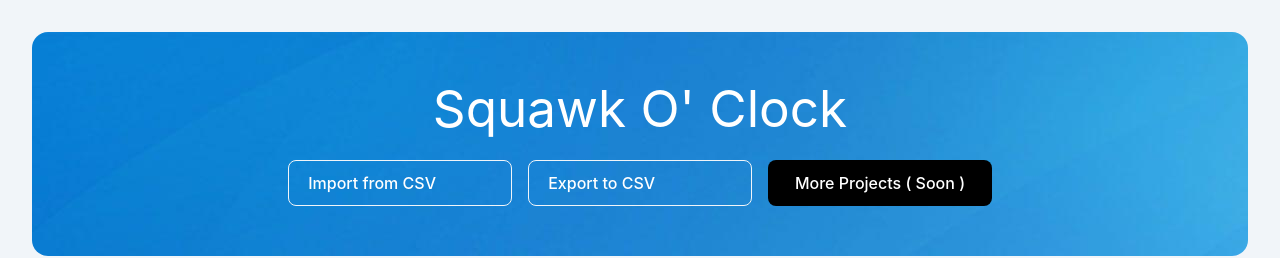
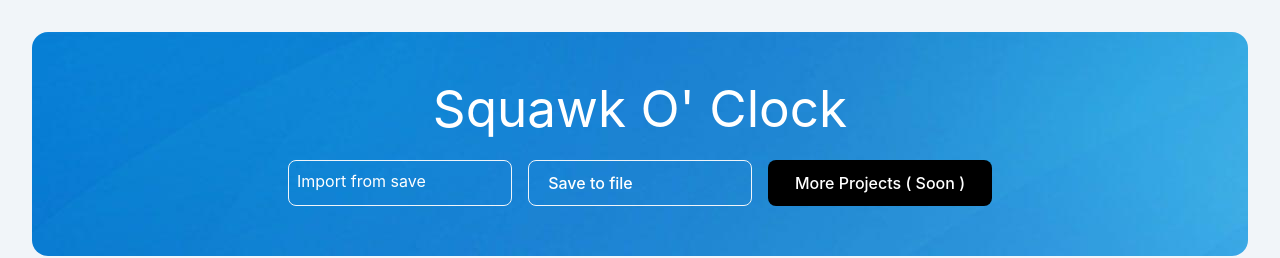
Before and after one commit to jdomaga/SquawkClock, a React (Vite) app in the folder TimeTracker/: page / in a window 1280 px wide. Shown: the top 258 px of the page. Built offline with nearby package versions, Linux system fonts and the light colour scheme.

Commit message:
feat: adding save and import

```diff
--- a/TimeTracker/src/App.tsx
+++ b/TimeTracker/src/App.tsx
@@ -3,6 +3,8 @@ import "./App.css";
 import Metrics from "./components/charts/Metrics";
 import Hero from "./components/Hero";
 import TimerGroups from "./components/TimerGroups";
+import DownloadSave from './components/DownloadSave'
+import ImportSave from './components/ImportSave'
 import ActiveTimer from "./models/ActiveTimer";
 import bgHero from "/assets/img/bg.jpg";
 
@@ -35,12 +37,8 @@ function App() {
   return (
     <div className="App flex flex-col gap-y-8">
       <Hero bgUrl={bgHero} title="Squawk O' Clock">
-        <button className="bg-transparent text-white border-solid border border-slate-100 w-56 text-left">
-          Import from CSV
-        </button>
-        <button className="bg-transparent text-white border-solid border border-slate-100 w-56 text-left">
-          Export to CSV
-        </button>
+        <ImportSave setFinishedTimers={setFinishedTimers} setTimers={setTimers} />
+        <DownloadSave finishedTimers={finishedTimers} timers={timers} />
         <button className="bg-black text-white w-56"> More Projects ( Soon )</button>
       </Hero>
       <TimerGroups timers={timers} setTimers={setTimers} finishedTimers={finishedTimers} setFinishedTimers={setFinishedTimers} />
--- /dev/null
+++ b/TimeTracker/src/components/DownloadSave.tsx
@@ -0,0 +1,26 @@
+import ActiveTimer from "../models/ActiveTimer";
+export default function DownloadSave({
+  timers,
+  finishedTimers,
+}: {
+  timers: ActiveTimer[];
+  finishedTimers: ActiveTimer[];
+}) {
+  const csvStr = JSON.stringify({
+    activeTimers: timers,
+    finishedTimers
+  });
+
+  return (
+    <a
+      className="link-button"
+      download="example.txt"
+      target="_blank"
+      href={`data:text/csv;charset=utf-8,${encodeURI(csvStr)}`}
+    >
+    <button className="bg-transparent text-white border-solid border border-slate-100 w-56 text-left">
+        Save to file
+    </button>
+      </a>
+  );
+}
--- /dev/null
+++ b/TimeTracker/src/components/ImportSave.tsx
@@ -0,0 +1,48 @@
+export default function DownloadSave({
+    setTimers,
+    setFinishedTimers,
+}: {
+  setTimers: Function;
+  setFinishedTimers: Function;
+}) {
+
+    function importSave(e: React.ChangeEvent<HTMLInputElement>){
+        if(!e.target.files?.length) return;
+
+        const saveFile = e.target.files[0];
+        const reader = new FileReader();
+        reader.addEventListener('load', (evt) => {
+            if(reader.result){
+                let decodedStr;
+                if(reader.result instanceof ArrayBuffer){
+                    decodedStr = new TextDecoder().decode(reader.result);
+                }else {
+                    decodedStr = reader.result;
+                }
+                const saveDataObj = JSON.parse(decodedStr)
+                if(saveDataObj.activeTimers){
+                    saveDataObj.activeTimers = saveDataObj.activeTimers.map((timer) => {return {...timer, startDate : new Date(timer.startDate)}});
+                    console.log(saveDataObj.activeTimers)
+                    setTimers(saveDataObj.activeTimers)
+                }
+                if(saveDataObj.finishedTimers){
+                    saveDataObj.finishedTimers = saveDataObj.finishedTimers.map((timer) => {return {...timer, startDate : new Date(timer.startDate)}});
+                    setFinishedTimers(saveDataObj.finishedTimers);
+                }
+            }
+        })
+        reader.readAsText(saveFile);
+    }
+
+  return (
+    <div className="bg-transparent text-white border-solid border border-slate-100 rounded-lg w-56 text-left p-2">
+        <input
+            type="file"
+            id="fileImport" name="fileImport"
+            className="hidden"
+            onChange={(e) => importSave(e)}
+            accept=".txt"/>
+        <label htmlFor="fileImport">Import from save</label>
+    </div>
+  );
+}
--- a/TimeTracker/src/index.css
+++ b/TimeTracker/src/index.css
@@ -93,3 +93,7 @@ button:focus-visible {
 .timer-table th{
   padding: 1rem 1.5rem 1rem 1.5rem;
 }
+
+a.link-button {
+  all: unset;
+}
--- a/TimeTracker/src/tailwindstyles.css
+++ b/TimeTracker/src/tailwindstyles.css
@@ -643,17 +643,21 @@ button:hover {
   border-radius: 1rem;
 }
 
+.rounded-lg {
+  border-radius: 0.5rem;
+}
+
 .rounded-b-xl {
   border-bottom-right-radius: 0.75rem;
   border-bottom-left-radius: 0.75rem;
 }
 
+.border-2 {
+  border-width: 2px;
+}
+
 .border {
   border-width: 1px;
-}
-
-.border-2 {
-  border-width: 2px;
 }
 
 .border-b-2 {
@@ -664,14 +668,14 @@ button:hover {
   border-style: solid;
 }
 
+.border-slate-300 {
+  --tw-border-opacity: 1;
+  border-color: rgb(203 213 225 / var(--tw-border-opacity));
+}
+
 .border-slate-100 {
   --tw-border-opacity: 1;
   border-color: rgb(241 245 249 / var(--tw-border-opacity));
-}
-
-.border-slate-300 {
-  --tw-border-opacity: 1;
-  border-color: rgb(203 213 225 / var(--tw-border-opacity));
 }
 
 .border-slate-600 {
@@ -689,10 +693,6 @@ button:hover {
   background-color: rgb(241 245 249 / var(--tw-bg-opacity));
 }
 
-.bg-transparent {
-  background-color: transparent;
-}
-
 .bg-black {
   --tw-bg-opacity: 1;
   background-color: rgb(0 0 0 / var(--tw-bg-opacity));
@@ -701,6 +701,10 @@ button:hover {
 .bg-white {
   --tw-bg-opacity: 1;
   background-color: rgb(255 255 255 / var(--tw-bg-opacity));
+}
+
+.bg-transparent {
+  background-color: transparent;
 }
 
 .p-4 {
@@ -862,3 +866,7 @@ button:focus-visible {
 .timer-table th{
   padding: 1rem 1.5rem 1rem 1.5rem;
 }
+
+a.link-button {
+  all: unset;
+}
```
